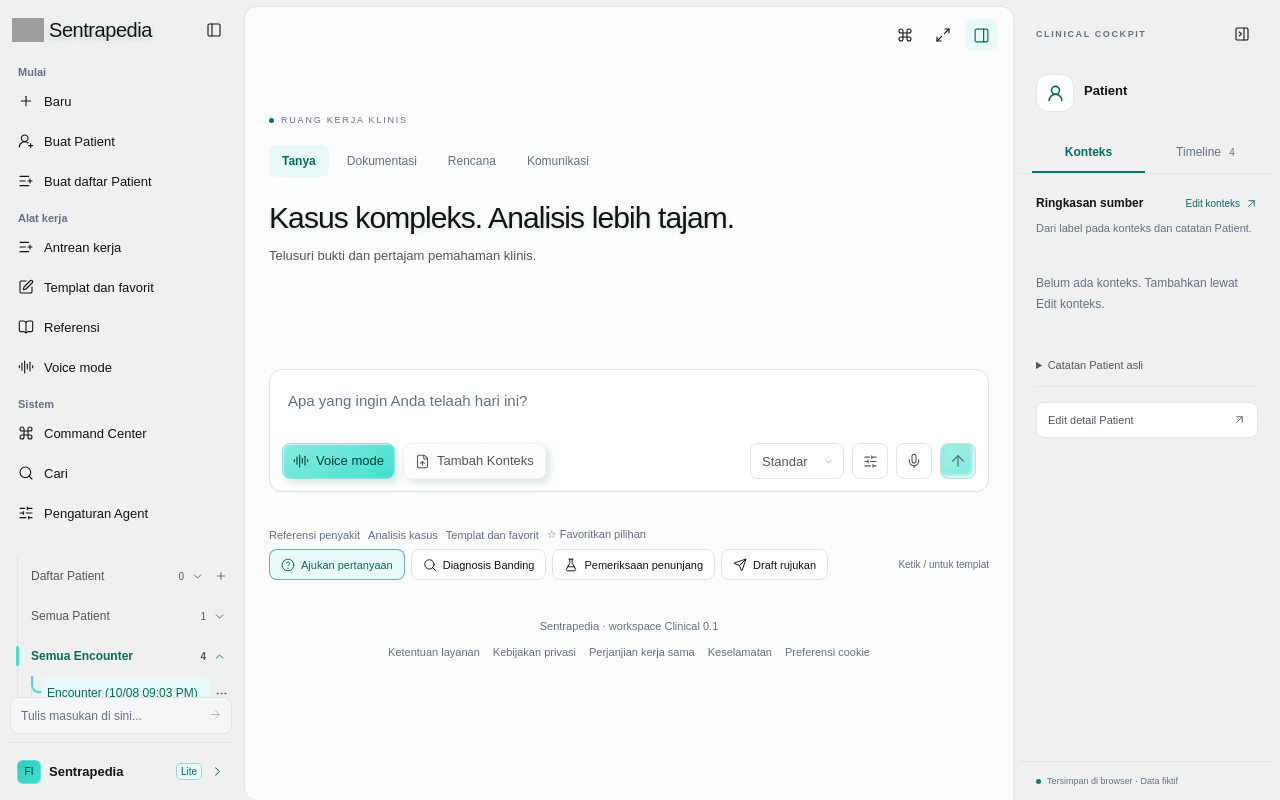
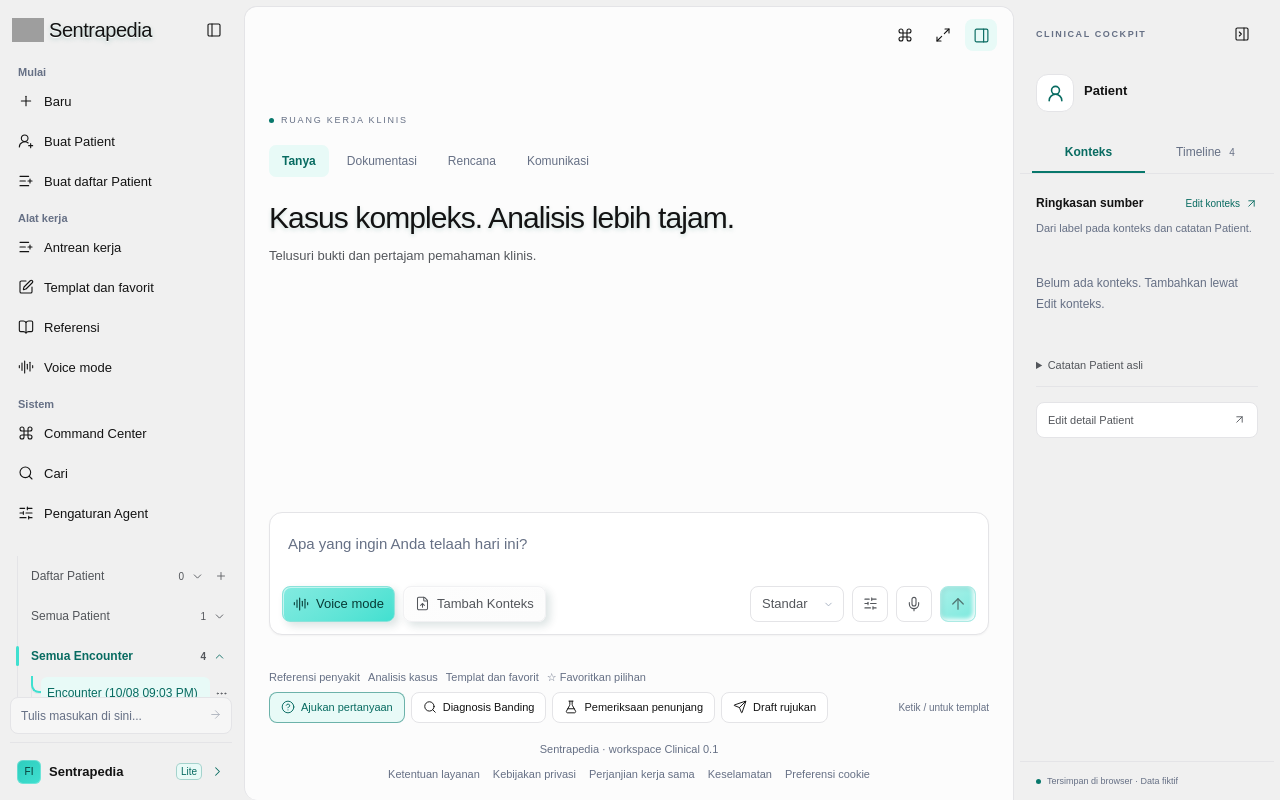
Before and after one commit to drferdi/Sentrapedia, a Next.js app: page / in a window 1280 px wide. Built offline with nearby package versions, Linux system fonts and the light colour scheme; grey boxes are pictures that could not be loaded.

Commit message:
style(sentrapedia): home composer sits at the bottom of the canvas (R1)
Co-Authored-By: Claude Opus 5.5 <noreply@anthropic.com>

```diff
--- a/app/globals.css
+++ b/app/globals.css
@@ -103,8 +103,8 @@ kbd { font-family: inherit; font-size: 10px; color: var(--workspace-ink-faint);
 .upgrade-button:hover, .primary:hover { background: var(--color-action-primary-hover); }
 .workspace-body { flex: 1; min-height: 0; display: flex; flex-direction: column; }
 .home-view { overflow-y: auto; scrollbar-width: thin; }
-.home-view .workspace-body { flex: 0 0 auto; }
-.home-content { width: min(780px, calc(100% - 48px)); margin: clamp(24px, calc(8dvh - 12px), 60px) auto 20px; text-align: left; }
+.home-view .workspace-body { flex: 1 0 auto; }
+.home-content { width: min(780px, calc(100% - 48px)); flex: 1 0 auto; display: flex; flex-direction: column; margin: clamp(24px, calc(8dvh - 12px), 60px) auto 0; text-align: left; }
 h1 { font-size: clamp(30px, 3vw, 36px); font-weight: 400; line-height: 1.25; letter-spacing: -1.2px; margin: 0 0 24px; text-wrap: balance; }
 h1 span { white-space: normal; }
 .specialty-pill { display: inline-flex; align-items: center; justify-content: center; background: var(--workspace-white); padding: 5px 10px; border: 1px solid var(--color-border-subtle); border-radius: 20px; font-size: 12px; color: var(--color-text-secondary); line-height: 16px; }
@@ -582,7 +582,7 @@ button.specialty-pill:hover { border-color: var(--workspace-ink-faint); }
 .home-content > .intent-groups button { border-bottom: 0; border-radius: 7px; padding: 9px 13px; }
 .home-content > .intent-groups button[aria-pressed="true"] { background: var(--workspace-accent-soft); }
 .home-headline { min-height: 112px; display: grid; align-items: center; }
-.home-content > .composer-area { margin-top: 80px; }
+.home-content > .composer-area { margin-top: auto; padding-top: 32px; }
 .home-headline h1 { font-size: clamp(28px, 2.5vw, 32px); line-height: 1.2; letter-spacing: -.9px; margin: 0; text-wrap: balance; text-shadow: 0 2px 4px color-mix(in srgb, var(--workspace-accent-ink), transparent 82%); }
 .home-headline p { margin: 10px 0 0; font-size: 13px; line-height: 1.6; color: var(--color-text-secondary); }
 .headline-transition { animation: headline-enter 180ms ease-out; }
```
